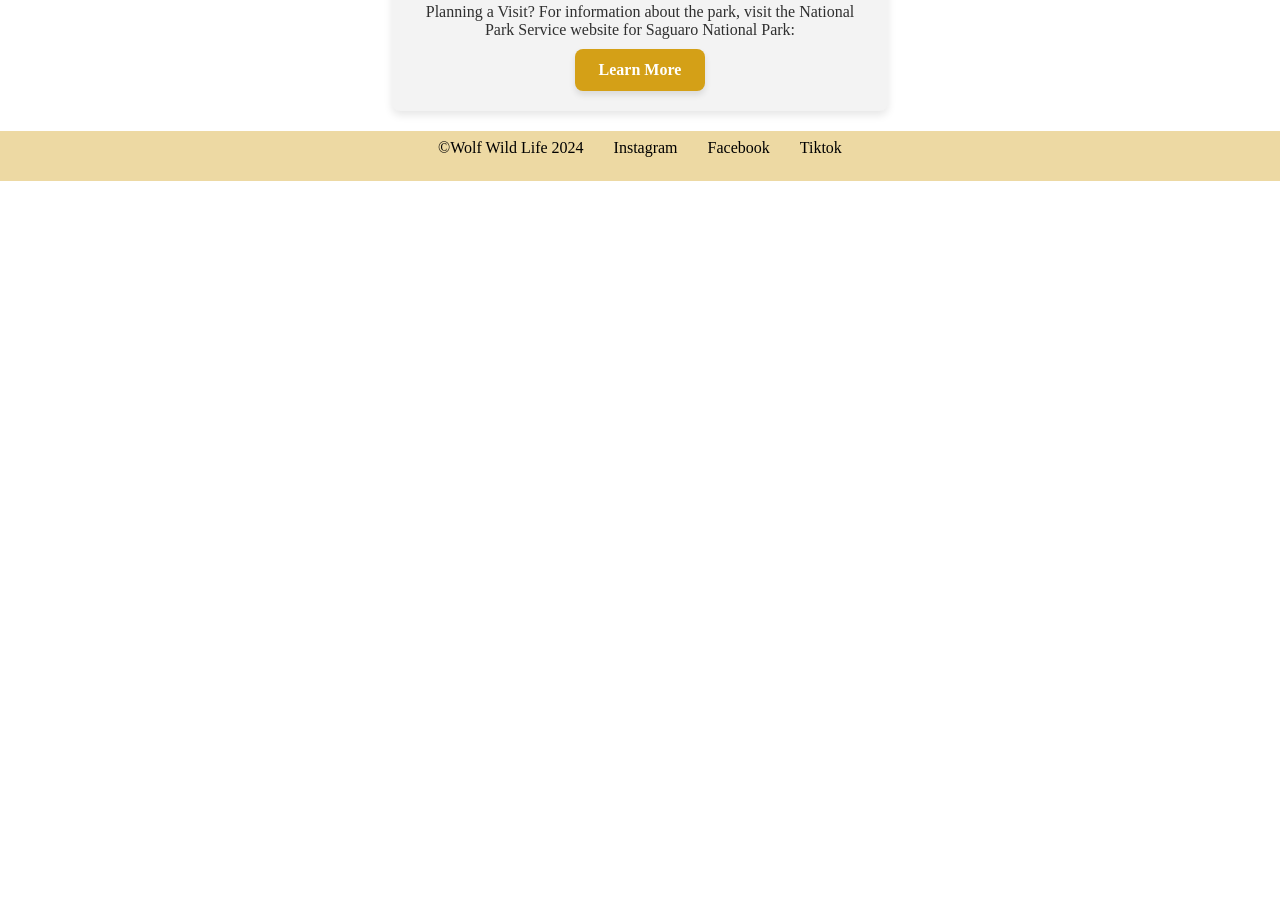
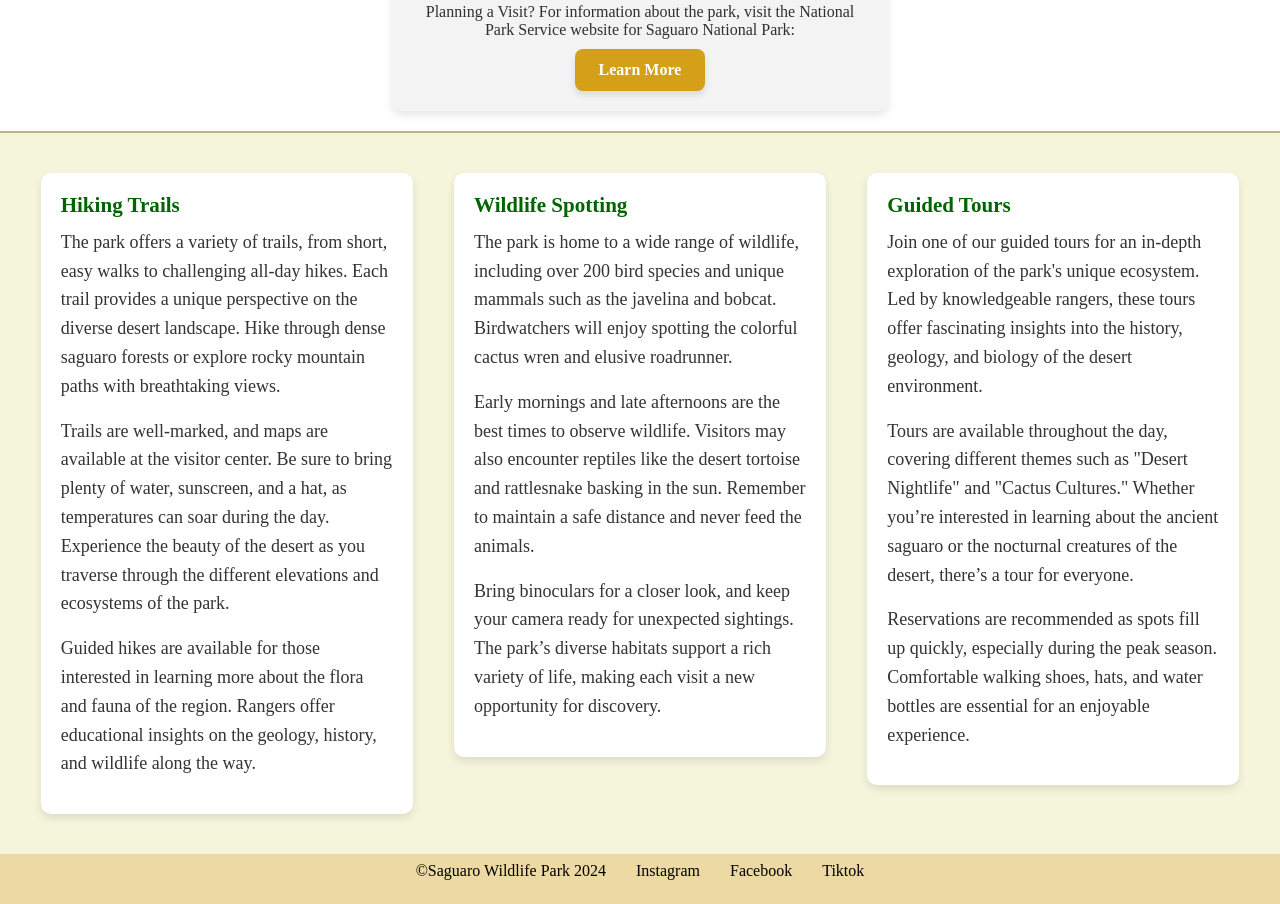
Before and after one commit to wkosso/N317-Spikey-Cactus, a Next.js app: page / in a window 1280 px wide. Shown: the part 980-1884 px from the top of the page. Before the commit the page ends 1161 px from the top, so only its background shows below. Built offline with nearby package versions, Linux system fonts and the light colour scheme.

Commit message:
add second section to home page

```diff
--- a/src/app/components/Footer/page.js
+++ b/src/app/components/Footer/page.js
@@ -3,7 +3,7 @@ export default function Footer() {
     return (
         <footer className={footerStyles.footer}>
             <div className={footerStyles.footerLinks}>
-                <p className={footerStyles.footerP}> &copy;Wolf Wild Life  2024</p>
+                <p className={footerStyles.footerP}> &copy;Saguaro Wildlife Park  2024</p>
                 <a href="#" className={footerStyles.footerLink}>Instagram</a>
                 <a href="#" className={footerStyles.footerLink}>Facebook</a>
                 <a href="#" className={footerStyles.footerLink}>Tiktok</a>
--- a/src/app/page.js
+++ b/src/app/page.js
@@ -12,15 +12,57 @@ export default function Home() {
 
       <div className={PageStyles.homecontentContainer}>
         <div className={PageStyles.homecontentText}>Saguaro National Park protects our largest cacti species, the saguaro, and features camping, hiking, and backpacking trails for every level.
-       For many, the Giant Saguaro cactus, silhouetted by the setting sun, is the universal symbol of the American West. And yet, these majestic plants are only found in a small portion of the United States. On the edge of the modern City of Tucson, Saguaro Park protects some of the most impressive forests of these sub-tropical giants, which can live for 200 years and grow to 50 feet tall.
+          For many, the Giant Saguaro cactus, silhouetted by the setting sun, is the universal symbol of the American West. And yet, these majestic plants are only found in a small portion of the United States. On the edge of the modern City of Tucson, Saguaro Park protects some of the most impressive forests of these sub-tropical giants, which can live for 200 years and grow to 50 feet tall.
         </div>
 
         <div className={PageStyles.planboxContainer} >
 
           <div>Planning a Visit?
-          For information about the park, visit the National Park Service website for Saguaro National Park:</div>
+            For information about the park, visit the National Park Service website for Saguaro National Park:</div>
 
           <div className={PageStyles.planbutton}>Learn More</div>
+        </div>
+      </div>
+
+      {/* Third Section - Last Three Divs */}
+      <div className={PageStyles.thirdSection}>
+        <div className={PageStyles.infoBox}>
+          <h3>Hiking Trails</h3>
+          <p>
+            The park offers a variety of trails, from short, easy walks to challenging all-day hikes. Each trail provides a unique perspective on the diverse desert landscape. Hike through dense saguaro forests or explore rocky mountain paths with breathtaking views.
+          </p>
+          <p>
+            Trails are well-marked, and maps are available at the visitor center. Be sure to bring plenty of water, sunscreen, and a hat, as temperatures can soar during the day. Experience the beauty of the desert as you traverse through the different elevations and ecosystems of the park.
+          </p>
+          <p>
+            Guided hikes are available for those interested in learning more about the flora and fauna of the region. Rangers offer educational insights on the geology, history, and wildlife along the way.
+          </p>
+        </div>
+
+        <div className={PageStyles.infoBox}>
+          <h3>Wildlife Spotting</h3>
+          <p>
+            The park is home to a wide range of wildlife, including over 200 bird species and unique mammals such as the javelina and bobcat. Birdwatchers will enjoy spotting the colorful cactus wren and elusive roadrunner.
+          </p>
+          <p>
+            Early mornings and late afternoons are the best times to observe wildlife. Visitors may also encounter reptiles like the desert tortoise and rattlesnake basking in the sun. Remember to maintain a safe distance and never feed the animals.
+          </p>
+          <p>
+            Bring binoculars for a closer look, and keep your camera ready for unexpected sightings. The park’s diverse habitats support a rich variety of life, making each visit a new opportunity for discovery.
+          </p>
+        </div>
+
+        <div className={PageStyles.infoBox}>
+          <h3>Guided Tours</h3>
+          <p>
+            Join one of our guided tours for an in-depth exploration of the park's unique ecosystem. Led by knowledgeable rangers, these tours offer fascinating insights into the history, geology, and biology of the desert environment.
+          </p>
+          <p>
+            Tours are available throughout the day, covering different themes such as "Desert Nightlife" and "Cactus Cultures." Whether you’re interested in learning about the ancient saguaro or the nocturnal creatures of the desert, there’s a tour for everyone.
+          </p>
+          <p>
+            Reservations are recommended as spots fill up quickly, especially during the peak season. Comfortable walking shoes, hats, and water bottles are essential for an enjoyable experience.
+          </p>
         </div>
       </div>
     </main>
--- a/src/app/page.module.css
+++ b/src/app/page.module.css
@@ -72,3 +72,53 @@
     transition: background-color 0.3s ease, transform 0.2s ease;
     box-shadow: 0 4px 6px rgba(0, 0, 0, 0.1);
 }
+
+
+/* Third Section Styling */
+
+.thirdSection {
+    display: flex;
+    justify-content: space-around;
+    align-items: flex-start;
+    padding: 40px 20px;
+    background-color: #f5f5dc; /* Light beige for desert theme */
+    border-top: 2px solid #c2b280;
+  }
+
+  .infoBox {
+    width: 30%;
+    background-color: #ffffff;
+    border-radius: 10px;
+    box-shadow: 0 4px 8px rgba(0, 0, 0, 0.1);
+    padding: 20px;
+    text-align: left;
+    transition: transform 0.3s ease;
+    font-size: 18px; /* Increased font size */
+  }
+
+  .infoBox h3 {
+    color: #006400;
+    margin-bottom: 10px;
+  }
+
+  .infoBox p {
+    color: #333;
+    line-height: 1.6;
+  }
+
+  .infoBox:hover {
+    transform: translateY(-10px);
+  }
+
+  /* Responsive Styling for Smaller Screens */
+  @media screen and (max-width: 768px) {
+    .thirdSection {
+      flex-direction: column;
+      align-items: center;
+    }
+
+    .infoBox {
+      width: 80%;
+      margin-bottom: 20px;
+    }
+  }
```
